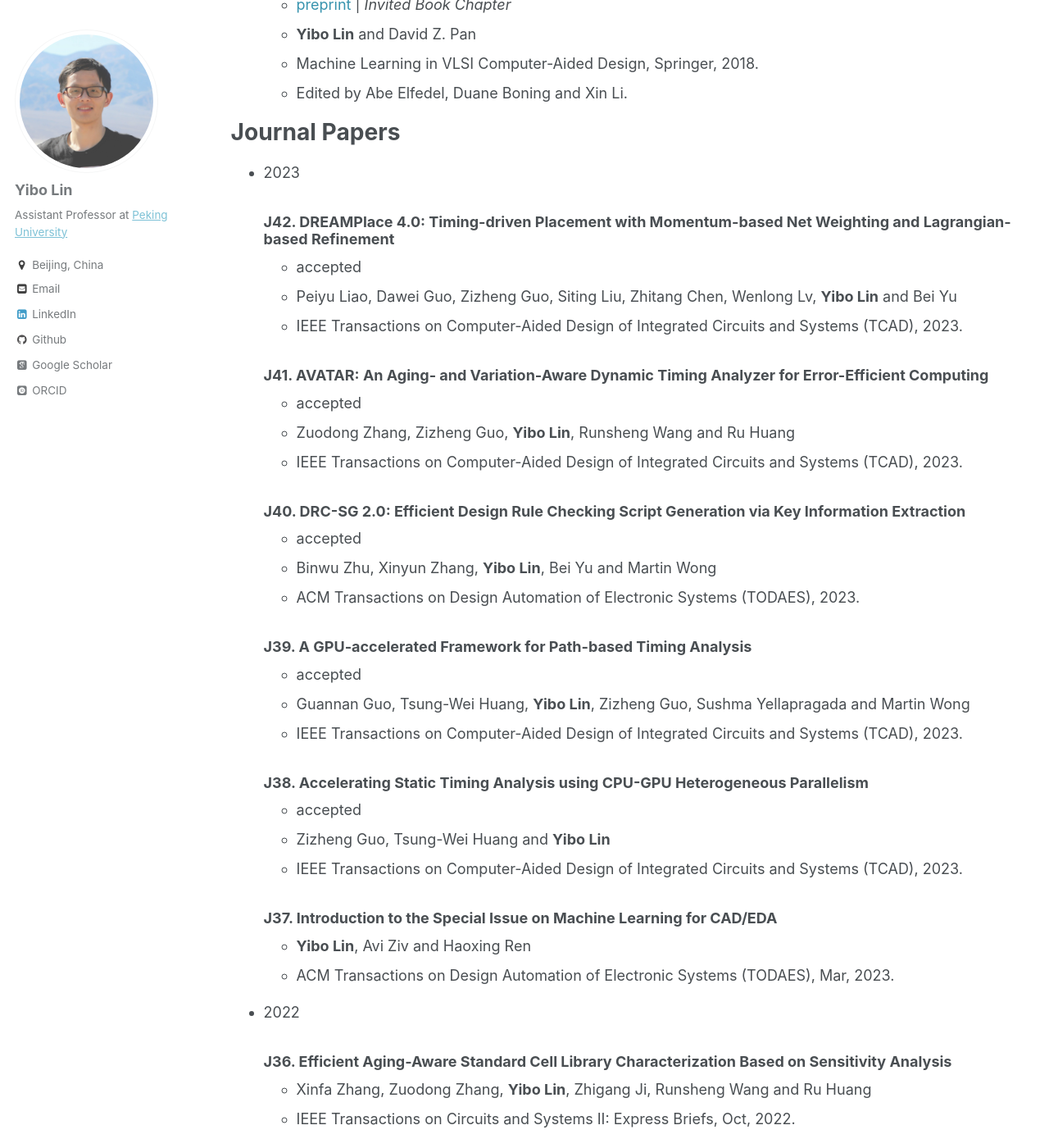
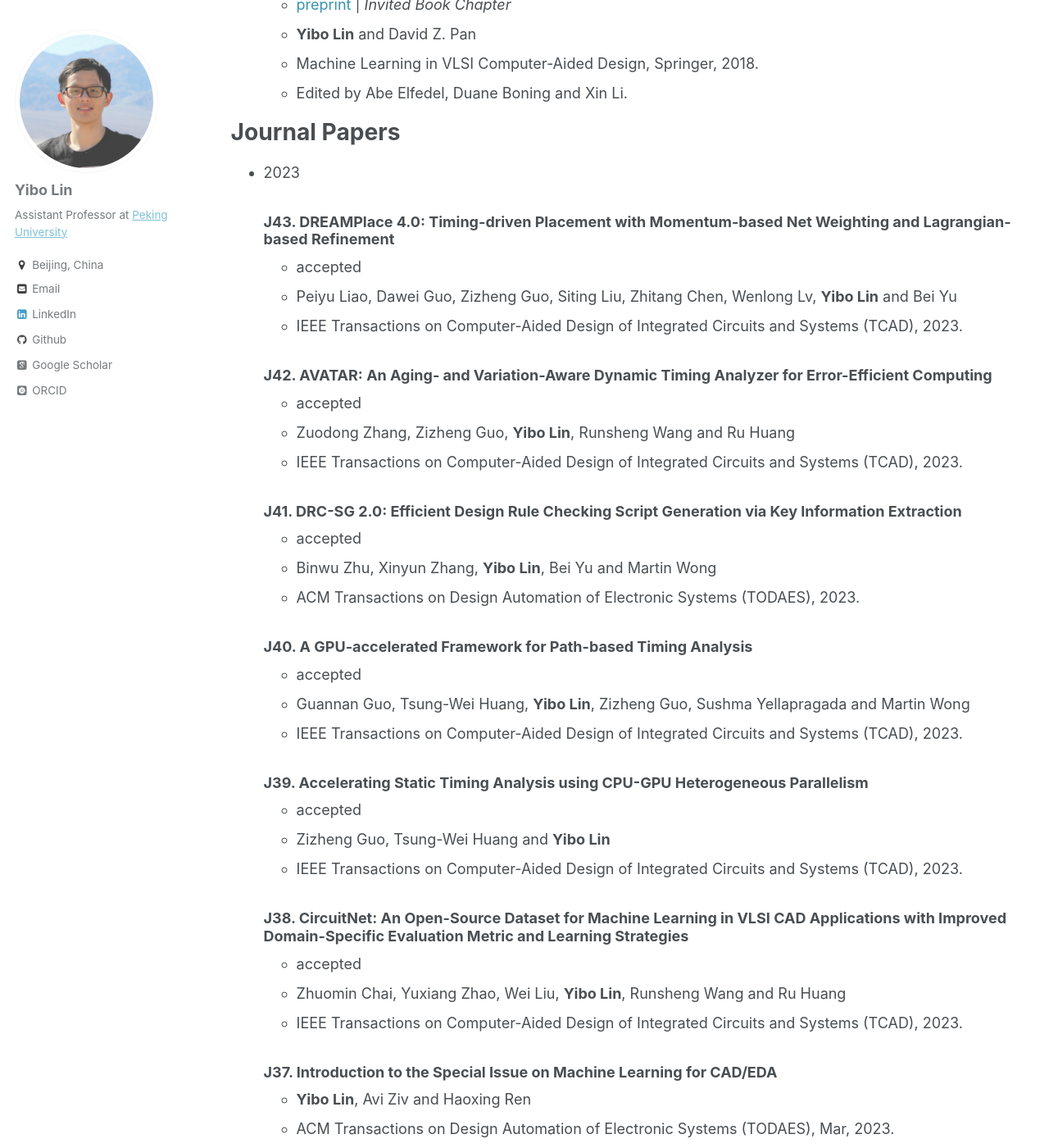
Before and after one commit to limbo018/limbo018.github.io, a Jekyll site: the page built from _pages/publications.md, in a window 1280 px wide and 1400 px high, scrolled down 816 px. Shown: the whole window at 82% size. Built offline with Jekyll 4.4.1, drawn with Linux system fonts in a browser that asks for light colours; some web fonts are replaced; some of the changed text lies outside the part shown.

Commit message:
update tcad online papers

```diff
--- a/_pages/publications.md
+++ b/_pages/publications.md
@@ -44,29 +44,34 @@ Journal Papers
 
 * 2023
 
-  ### J42. [DREAMPlace 4.0: Timing-driven Placement with Momentum-based Net Weighting and Lagrangian-based Refinement](https://doi.org/10.1109/TCAD.2023.3240132)
+  ### J43. [DREAMPlace 4.0: Timing-driven Placement with Momentum-based Net Weighting and Lagrangian-based Refinement](https://doi.org/10.1109/TCAD.2023.3240132)
      * accepted
      * Peiyu Liao, Dawei Guo, Zizheng Guo, Siting Liu, Zhitang Chen, Wenlong Lv, **Yibo Lin** and Bei Yu
      * IEEE Transactions on Computer-Aided Design of Integrated Circuits and Systems (TCAD), 2023.
 
-  ### J41. [AVATAR: An Aging- and Variation-Aware Dynamic Timing Analyzer for Error-Efficient Computing](https://doi.org/10.1109/TCAD.2023.3255167)
+  ### J42. [AVATAR: An Aging- and Variation-Aware Dynamic Timing Analyzer for Error-Efficient Computing](https://doi.org/10.1109/TCAD.2023.3255167)
      * accepted
      * Zuodong Zhang, Zizheng Guo, **Yibo Lin**, Runsheng Wang and Ru Huang
      * IEEE Transactions on Computer-Aided Design of Integrated Circuits and Systems (TCAD), 2023.
 
-  ### J40. DRC-SG 2.0: Efficient Design Rule Checking Script Generation via Key Information Extraction
+  ### J41. DRC-SG 2.0: Efficient Design Rule Checking Script Generation via Key Information Extraction
      * accepted
      * Binwu Zhu, Xinyun Zhang, **Yibo Lin**, Bei Yu and Martin Wong
      * ACM Transactions on Design Automation of Electronic Systems (TODAES), 2023.
 
-  ### J39. [A GPU-accelerated Framework for Path-based Timing Analysis](https://doi.org/10.1109/TCAD.2023.3272274)
+  ### J40. [A GPU-accelerated Framework for Path-based Timing Analysis](https://doi.org/10.1109/TCAD.2023.3272274)
      * accepted
      * Guannan Guo, Tsung-Wei Huang, **Yibo Lin**, Zizheng Guo, Sushma Yellapragada and Martin Wong
      * IEEE Transactions on Computer-Aided Design of Integrated Circuits and Systems (TCAD), 2023.
 
-  ### J38. [Accelerating Static Timing Analysis using CPU-GPU Heterogeneous Parallelism](https://doi.org/10.1109/TCAD.2023.3286261)
+  ### J39. [Accelerating Static Timing Analysis using CPU-GPU Heterogeneous Parallelism](https://doi.org/10.1109/TCAD.2023.3286261)
      * accepted
      * Zizheng Guo, Tsung-Wei Huang and **Yibo Lin**
+     * IEEE Transactions on Computer-Aided Design of Integrated Circuits and Systems (TCAD), 2023.
+
+  ### J38. [CircuitNet: An Open-Source Dataset for Machine Learning in VLSI CAD Applications with Improved Domain-Specific Evaluation Metric and Learning Strategies](https://doi.org/10.1109/TCAD.2023.3287970)
+     * accepted
+     * Zhuomin Chai, Yuxiang Zhao, Wei Liu, **Yibo Lin**, Runsheng Wang and Ru Huang
      * IEEE Transactions on Computer-Aided Design of Integrated Circuits and Systems (TCAD), 2023.
 
   ### J37. [Introduction to the Special Issue on Machine Learning for CAD/EDA](https://doi.org/10.1145/3586208)
@@ -269,30 +274,37 @@ Conference Papers
 * 2023
 
   ### C80. General-Purpose Gate-Level Simulation with Partition-Agnostic Parallelism
+     * accepted
      * Zizheng Guo, Zuodong Zhang, Xun Jiang, Wuxi Li, **Yibo Lin**, Runsheng Wang and Ru Huang
      * ACM/IEEE Design Automation Conference (DAC), San Francisco, CA, Jul 9-13, 2023.
 
   ### C79. MTL-Designer: An Integrated Flow for Analysis and Synthesis of Microstrip Transmission Line
+     * accepted
      * Qipan Wang, Ping Liu, Ligguo Jiang, Mingjie Liu, **Yibo Lin**, Runsheng Wang and Ru Huang
      * ACM/IEEE Design Automation Conference (DAC), San Francisco, CA, Jul 9-13, 2023.
 
   ### C78. On a Moreau Envelope Wirelength Model for Analytical Global Placement
+     * accepted
      * Peiyu Liao, Hongduo Liu, **Yibo Lin**, Bei Yu and Martin Wong
      * ACM/IEEE Design Automation Conference (DAC), San Francisco, CA, Jul 9-13, 2023.
 
   ### C77. Concurrent Sign-off Timing Optimization via Deep Steiner Points Refinement
+     * accepted
      * Siting Liu, Ziyi Wang, Fangzhou Liu, **Yibo Lin**, Bei Yu and Martin Wong
      * ACM/IEEE Design Automation Conference (DAC), San Francisco, CA, Jul 9-13, 2023.
 
   ### C76. Mitigating Distribution Shift for Congestion Optimization in Global Placement
+     * accepted
      * Su Zheng, Lancheng Zou, Siting Liu, **Yibo Lin**, Bei Yu and Martin Wong
      * ACM/IEEE Design Automation Conference (DAC), San Francisco, CA, Jul 9-13, 2023.
 
   ### C75. LRSDP: Low-Rank SDP for Triple Patterning Lithography Layout Decomposition
+     * accepted
      * Yu Zhang, Yifan Chen, Zhonglin Xie, Hong Xu, Zaiwen Wen, **Yibo Lin** and Bei Yu
      * ACM/IEEE Design Automation Conference (DAC), San Francisco, CA, Jul 9-13, 2023.
 
   ### C74. [HybridNet: Dual-Branch Fusion of Geometrical and Topological Views for VLSI Congestion Prediction](https://arxiv.org/pdf/2305.05374.pdf)
+     * <a href="https://arxiv.org/pdf/2305.05374.pdf" style="color:#3793ae">preprint</a>
      * Yuxiang Zhao, Zhuomin Chai, **Yibo Lin**, Runsheng Wang and Ru Huang
      * IEEE/ACM International Symposium of EDA (ISEDA), Nanjing, China, May 8-11, 2023.
 
```
Also changed, not shown: _includes/publications_cv.md (+14 -12 lines), ref/publications.bib (+53 -37 lines), 4 other files.
